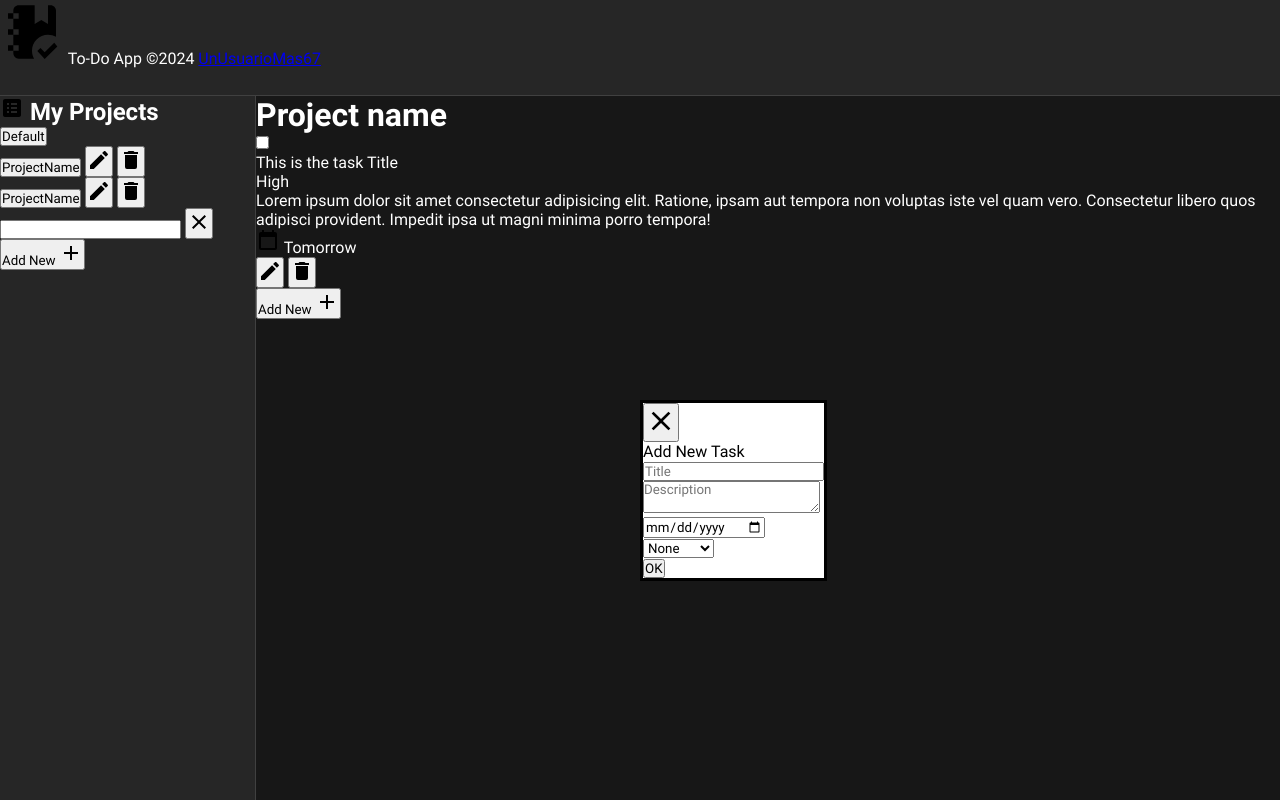
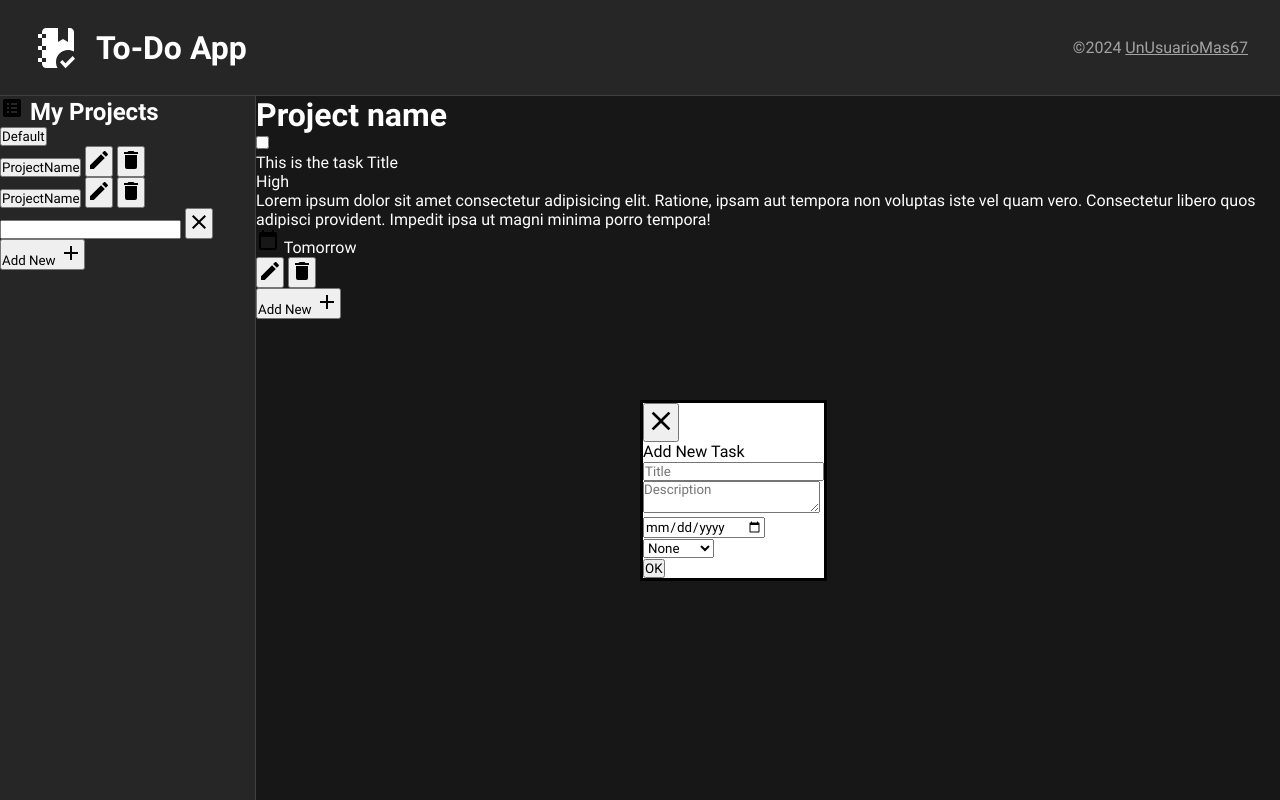
Before and after one commit to UnUsuarioMas67/todo-list, a website built with webpack: page src/index.html in a window 1280 px wide. Built offline with nearby package versions, Linux system fonts and the light colour scheme.

Commit message:
Style Header

```diff
--- a/src/index.html
+++ b/src/index.html
@@ -10,7 +10,7 @@
 <body>
   <header>
     <span class="logo">
-      <svg xmlns="http://www.w3.org/2000/svg" viewBox="0 0 24 24" width="64">
+      <svg xmlns="http://www.w3.org/2000/svg" viewBox="0 0 24 24" width="48">
         <title>notebook-check</title>
         <path
           d="M16.75 22.16L14 19.16L15.16 18L16.75 19.59L20.34 16L21.5 17.41L16.75 22.16M3 7V5H5V4C5 2.89 5.9 2 7 2H13V9L15.5 7.5L18 9V2H19C20.05 2 21 2.95 21 4V13.8C20.12 13.29 19.09 13 18 13C14.69 13 12 15.69 12 19C12 20.09 12.29 21.12 12.8 22H7C5.95 22 5 21.05 5 20V19H3V17H5V13H3V11H5V7H3M5 5V7H7V5H5M5 19H7V17H5V19M5 13H7V11H5V13Z" />
--- a/src/style.css
+++ b/src/style.css
@@ -52,6 +52,26 @@ aside {
 header {
   grid-column: 1 / 3;
   border-bottom: 1px solid var(--color-border);
+  padding: 0 2rem;
+
+  display: flex;
+  align-items: center;
+  justify-content: space-between;
+}
+
+.logo {
+  fill: var(--color-text);
+  font-size: 2rem;
+  font-weight: bold;
+
+  display: flex;
+  align-items: center;
+  gap: 1rem;
+}
+
+.link,
+.link a {
+  color: var(--color-text-dark);
 }
 
 aside {
```
